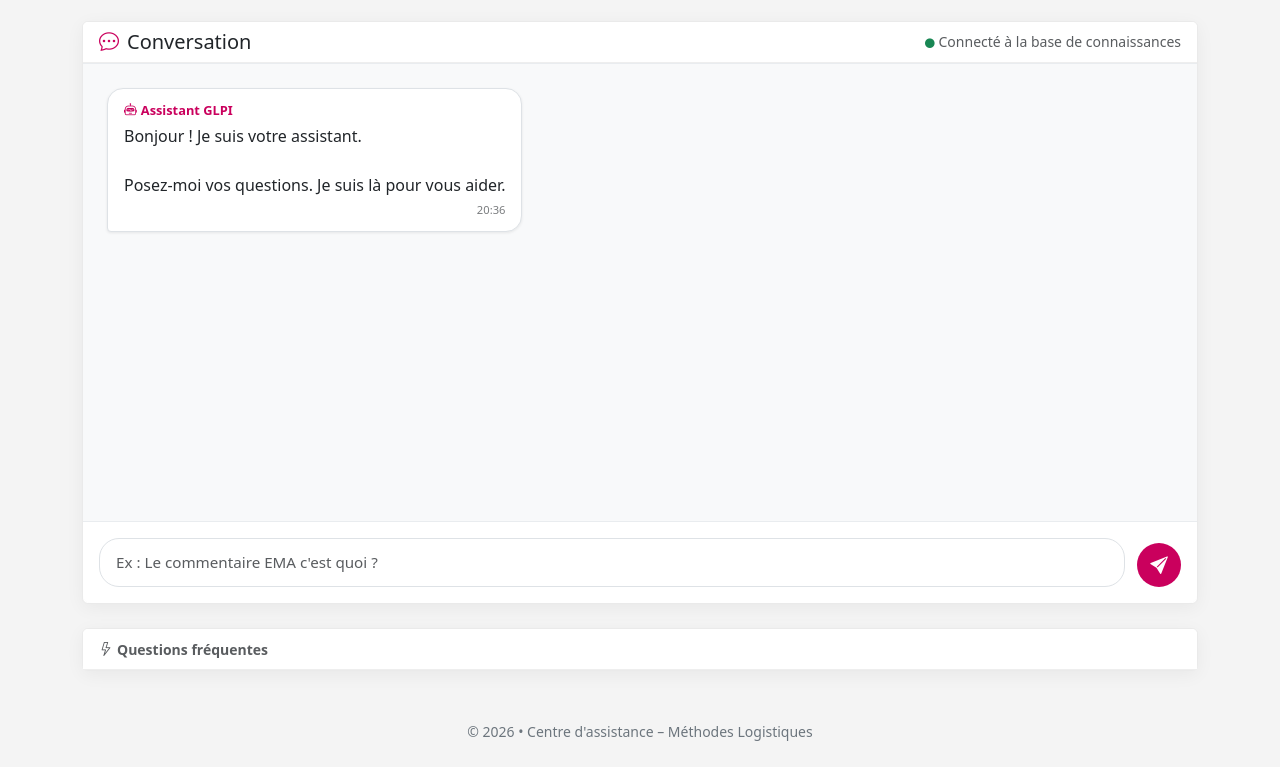
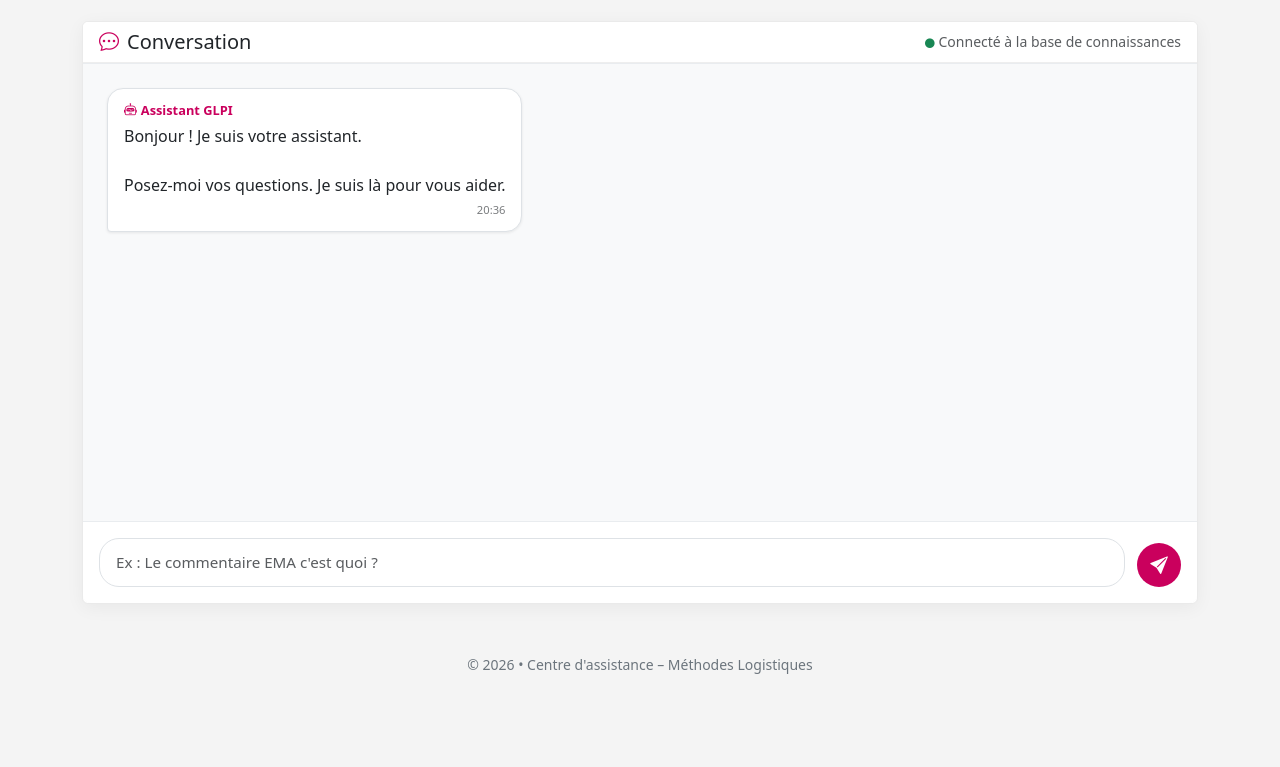
Before and after one commit to mikefri/Ticket_GLPI, a website: page iabdc.html in a window 1280 px wide. Shown: the part 149-916 px from the top of the page. After the commit the page ends 849 px from the top, so only its background shows below. Drawn offline with nearby package versions, Linux system fonts and the light colour scheme.

Commit message:
Update iabdc.html

```diff
--- a/iabdc.html
+++ b/iabdc.html
@@ -347,13 +347,7 @@ Posez-moi vos questions. Je suis là pour vous aider.</div>
     </div><!-- /#chat-container -->
   </div><!-- /.card -->
 
-  <!-- Suggestions rapides -->
-  <div class="card soft">
-    <div class="card-header soft">
-      <small class="fw-semibold text-muted"><i class="bi bi-lightning me-1"></i>Questions fréquentes</small>
-    </div>
 
-  </div>
 
 </main>
 
```
